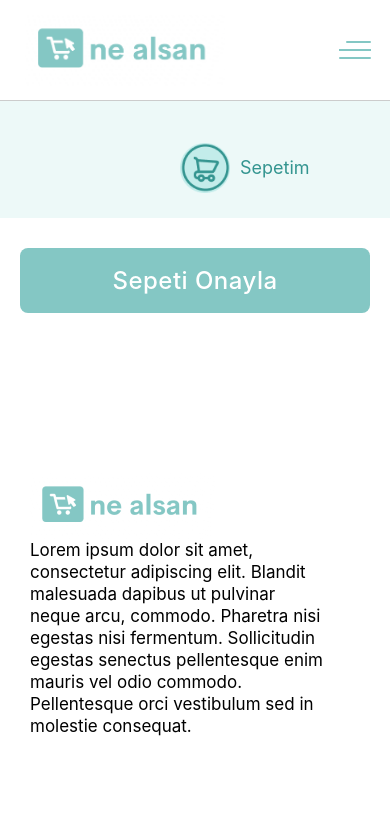
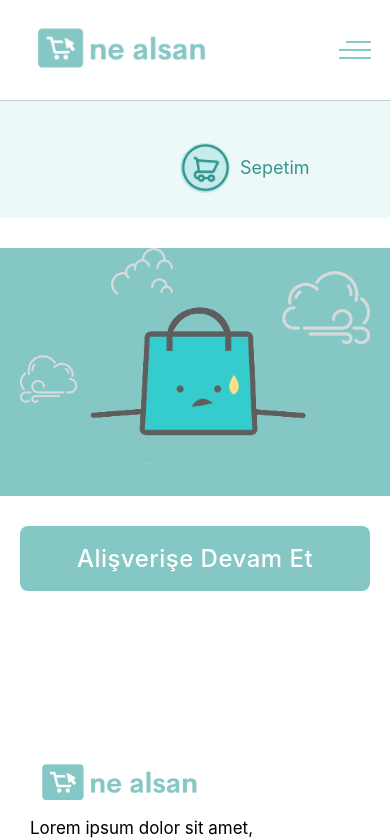
Before and after one commit to hamzauguz/infinacase, a React (Create React App) app: page /mybasket in a window 390 px wide. Shown: the top 840 px of the page. Built offline with nearby package versions, Linux system fonts and the light colour scheme; no server answers.

Commit message:
added empy-basket container in mybasket

```diff
--- a/src/components/header/index.js
+++ b/src/components/header/index.js
@@ -29,6 +29,7 @@ const Header = () => {
   };
 
   const handleLogout = async () => {
+    setIsOpen(false);
     await logout();
     navigate("/login", {
       replace: true,
@@ -54,6 +55,7 @@ const Header = () => {
               onMouseLeave={handleMouseLeave}
             />
             <HeaderButton
+              onClick={() => setIsOpen(false)}
               src={require("../../assets/images/wallet.png")}
               title={
                 <>
@@ -64,13 +66,20 @@ const Header = () => {
             <HeaderButton
               src={require("../../assets/images/basket.png")}
               title={"Sepetim"}
-              onClick={() => navigate("/mybasket")}
+              onClick={() => {
+                setIsOpen(false);
+                navigate("/mybasket");
+              }}
               basketPlace={!totalQuantity == 0}
               basketCount={totalQuantity}
             />
           </>
         ) : (
           <HeaderButton
+            onClick={() => {
+              setIsOpen(false);
+              navigate("/login");
+            }}
             src={require("../../assets/images/avatar.png")}
             title={"Giriş Yap"}
           />
--- a/src/pages/MyBasket/Styles.MyBasket.css
+++ b/src/pages/MyBasket/Styles.MyBasket.css
@@ -8,6 +8,14 @@
   .mybasket-card-main {
     margin-top: 1em;
     padding: 0 0 !important;
+  }
+
+  .no-products-message {
+    background-color: #84c7c4;
+    display: flex;
+  }
+  .no-product-image {
+    width: 350px;
   }
 }
 
@@ -50,3 +58,11 @@
 .confirm-basket-button:hover {
   background-color: #349590;
 }
+
+.no-products-message {
+  margin: 0 auto;
+  display: flex;
+  align-items: center;
+  justify-content: center;
+  margin: 30px 0;
+}
--- a/src/pages/MyBasket/index.js
+++ b/src/pages/MyBasket/index.js
@@ -14,11 +14,13 @@ import Swal from "sweetalert2";
 import { toast } from "react-toastify";
 
 import "./Styles.MyBasket.css";
+import { useNavigate } from "react-router-dom";
 
 const MyBasket = () => {
   const myBasketProducts = useSelector((state) => state.card.card);
   const dispatch = useDispatch();
-  console.log("added card :  ", myBasketProducts);
+
+  const navigate = useNavigate();
 
   const productAmountState = (amount, item) => {
     if (amount == 0) {
@@ -42,8 +44,6 @@ const MyBasket = () => {
         if (result.isConfirmed) {
           dispatch(removeItem(item.id));
           toast.success(`${item.product.title} ürünü başarıyla silindi`);
-        } else if (result.dismiss === Swal.DismissReason.cancel) {
-          return;
         }
       });
     } else if (amount > 1) {
@@ -60,7 +60,15 @@ const MyBasket = () => {
         />
       </div>
       <div className="mybasket-card-main">
-        {myBasketProducts.map((item, key) => {
+        {myBasketProducts.length === 0 ? (
+          <div className="no-products-message">
+            <img
+              className="no-product-image"
+              src={require("../../assets/images/emptybasket.png")}
+            />
+          </div>
+        ) : (
+          myBasketProducts.map((item, key) => {
             const addedItem = myBasketProducts.find(
               (addedItem) => addedItem.id === item.id
             );
@@ -84,9 +92,15 @@ const MyBasket = () => {
                 }}
               />
             );
-        })}
-
+          })
+        )}
+        {myBasketProducts.length === 0 ? (
+          <span onClick={() => navigate("/")} className="confirm-basket-button">
+            Alişverişe Devam Et
+          </span>
+        ) : (
           <span className="confirm-basket-button">Sepeti Onayla</span>
+        )}
       </div>
     </div>
   );
```
Also changed, not shown: src/assets/images/emptybasket.png (added). Lines whose indentation alone changed are shown as unchanged.
